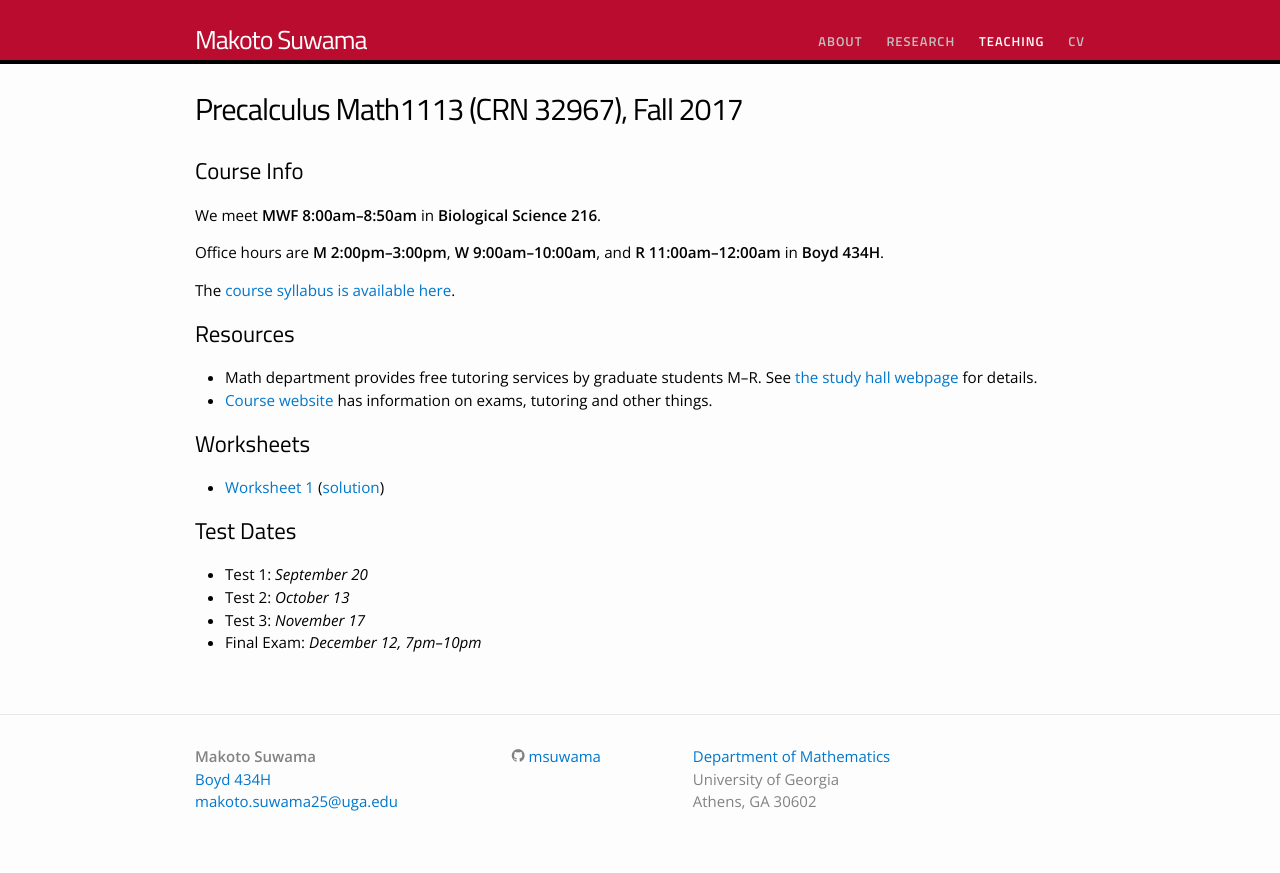
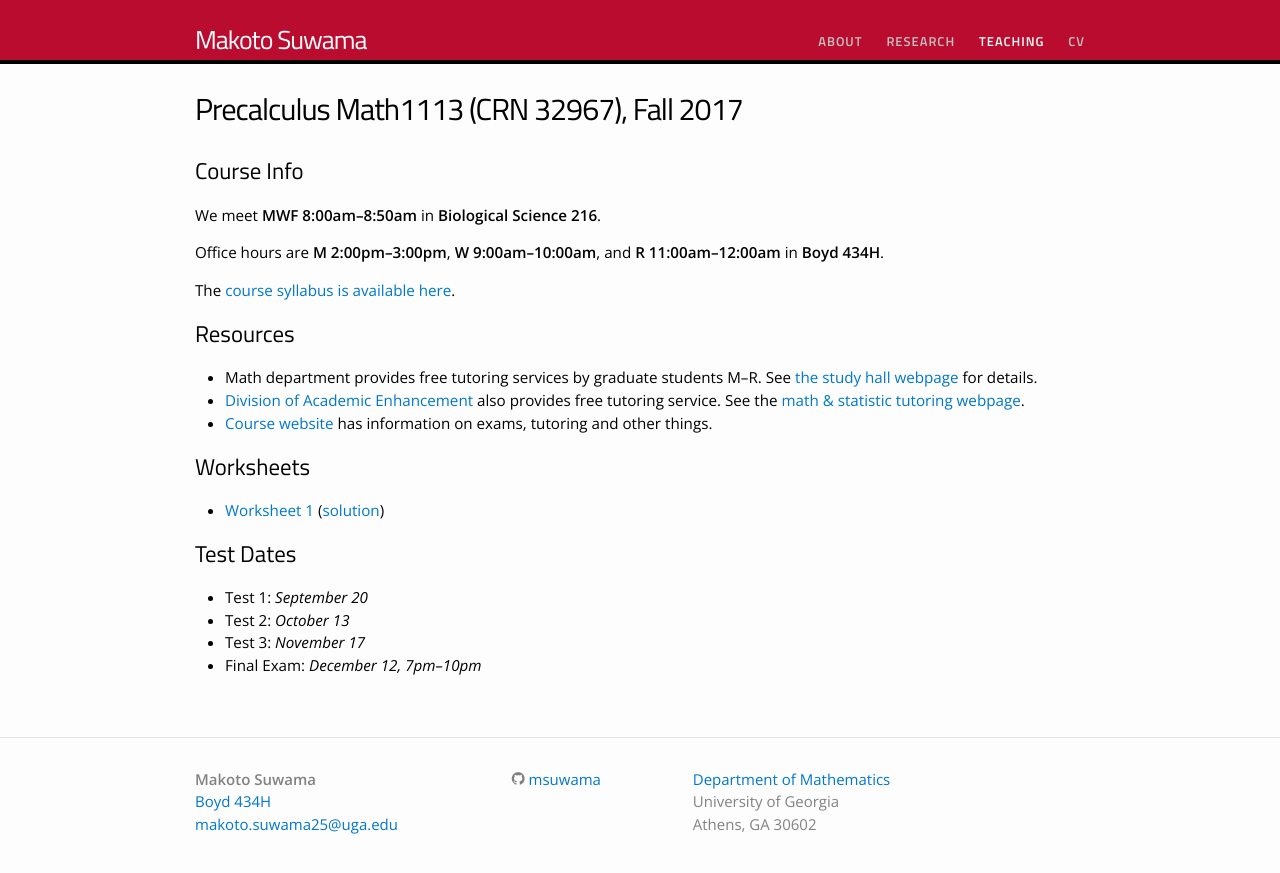
Before and after one commit to msuwama/oldwebsite, a Jekyll site: the page built from teaching/2017F-1113.md, in a window 1280 px wide. Shown: the top 873 px of the page. Built offline with Jekyll 4.4.1, drawn with Linux system fonts in a browser that asks for light colours; some web fonts are replaced.

```diff
--- a/teaching/2017F-1113.md
+++ b/teaching/2017F-1113.md
@@ -13,6 +13,7 @@ The [course syllabus is available here](/static/2017F-1113/syllabus.pdf).
 
 ## Resources
 + Math department provides free tutoring services by graduate students M&ndash;R. See [the study hall webpage](http://www.math.uga.edu/studyhall) for details.
++ [Division of Academic Enhancement](http://dae.uga.edu/) also provides free tutoring service. See the [math & statistic tutoring webpage](http://dae.uga.edu/tutoring/math-statistics/).
 + [Course website](http://www.math.uga.edu/1113) has information on exams, tutoring and other things.
 
 ## Worksheets
```
